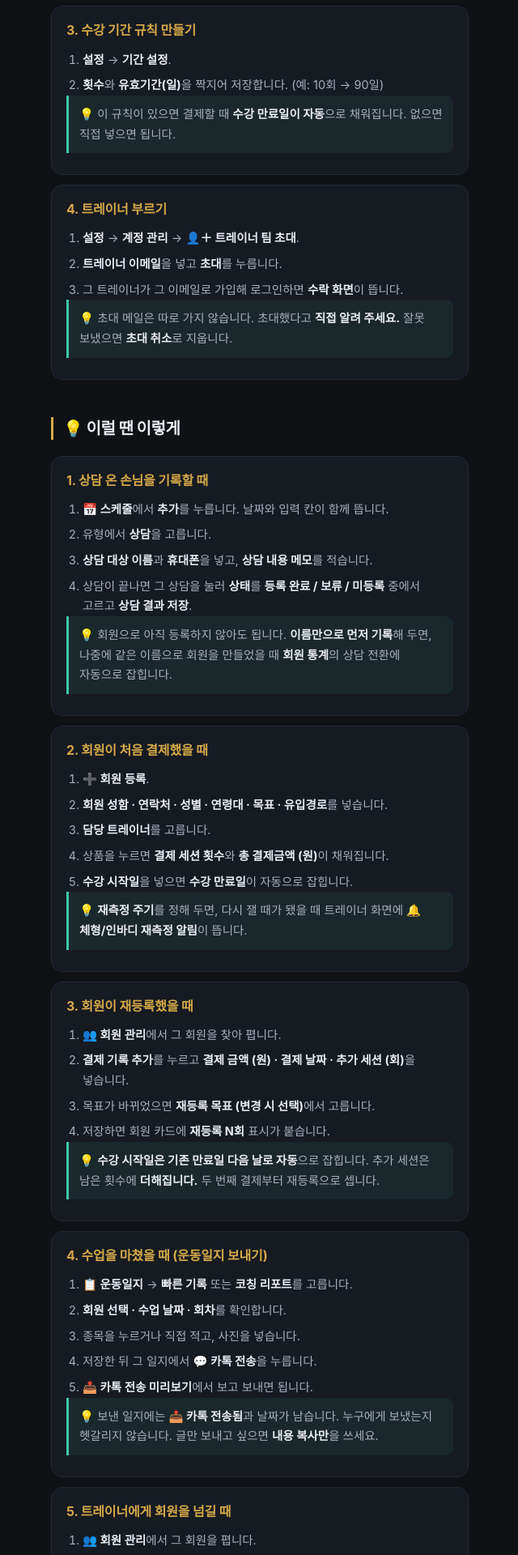
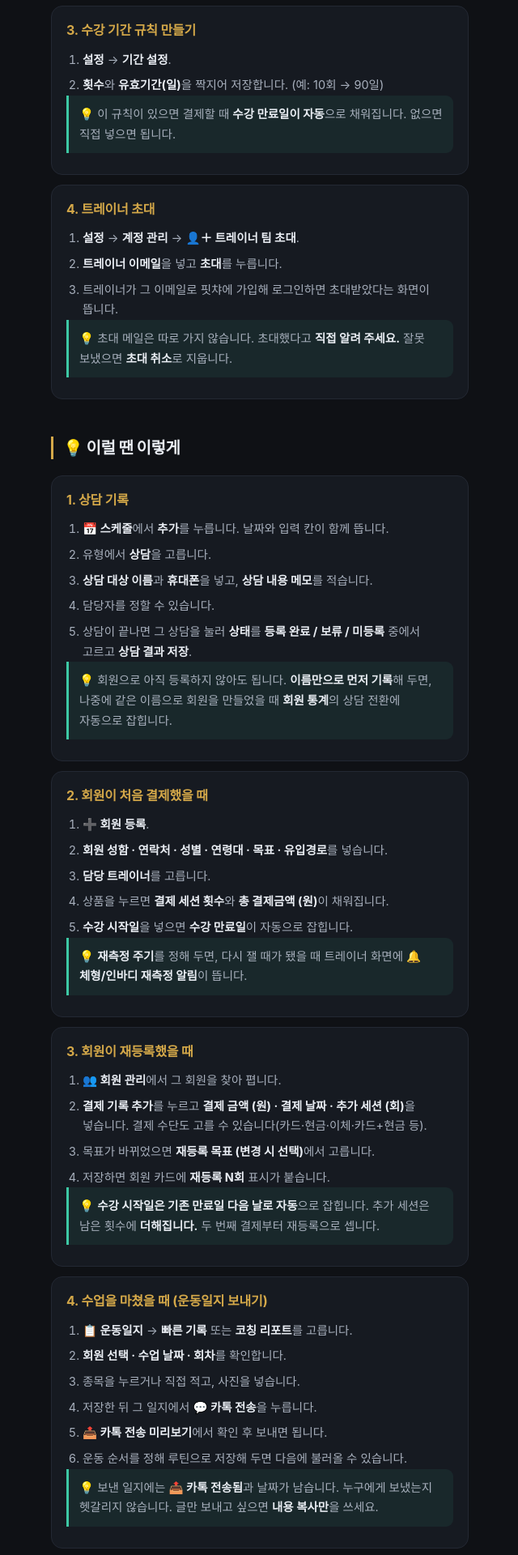
Before and after one commit to h31930491-cmd/fitcha-legal, a Jekyll site: the page built from guide.html, in a window 1280 px wide. Shown: the part 1053-2973 px from the top of the page at 81% size, without its empty margins (319-959 px from the left). Built offline with Jekyll 4.4.1, drawn with Linux system fonts in a browser that asks for light colours; some of the changed text lies outside the part shown.

Commit message:
feat: 가이드 수정 34건 + 사진 8장 배치 + 랜딩 2건 (사용자 확정 문안)
A. 가이드 /guide/ 수정 34건 — 지시 문안 그대로.
   제목 4건(트레이너 초대 / 상담 기록 / 회원 인계 시 / 트레이너에게 업무 부여),
   단계·설명 교체 20건, 팁 교체 8건, 단계 추가 3건(상담 담당자 · 결제 수단 · 루틴 저장),
   FAQ 정산 0원 답변 교체 1건.
   ※알림 설정은 A안대로 「받을 알림을 앱에서 켜고 끕니다.」 — 발송 방식·시점을 말하지 않는다.
   ※🌱4 외의 「수락 화면」(👥1·FAQ)은 수정 대상이 아니라 그대로 뒀다(실측 불가 3번 현행 유지 확정).

B. 가이드 사진 8장 배치 — 기존 5장 재사용 + 신규 3장(workoutlog · evaluation · trainerinfo)
   만 축소해 추가했다(480px · 랜딩과 같은 방식 · lazy · alt).
   자리: 대시보드 · 포트폴리오 · 회원 통계 · 정산 관리 · 업무 관리 · 트레이너 평가+정보 · 운동일지.
   맞는 장이 없는 절(회원 관리 · 스케줄 · 목표 · 트레이너 1·2·4·5·6·7)에는 넣지 않았다.

C. 랜딩 index.html 2건
   ① 구역 1에 「수업 자료가 트레이너의 자산이 됩니다」 항목 추가(5 → 6항목).
   ② PRICING:HIDDEN 주석 «안»의 첫 줄을 「첫 1주 무료. 동료를 초대하면 1주가 더 늘어납니다.」로 갱신.
      요금표·「각자 결제 · 언제든 해지」는 그대로. 주석 상태 유지 — 렌더 노출 0건 확인.

★terms.md · privacy.md · assets/og-image.png 미접촉.
※금지어(자동 생성·비포·애프터·준비 중·개발 중·추후 구현·곧 제공) 0건.

```diff
--- a/guide.html
+++ b/guide.html
@@ -71,6 +71,13 @@
   .sec li:last-child { margin-bottom: 0; }
   .sec b { color: var(--text); font-weight: 700; }
   .sec p { margin: 0 0 10px; font-size: 14.5px; color: var(--sub); }
+
+  /* 화면 사진 — 랜딩과 같은 규칙(가로 65% · 가운데 정렬) */
+  .shot { margin: 14px 0 0; text-align: center; }
+  .shot img {
+    width: 65%; max-width: 300px; height: auto; display: block; margin: 0 auto;
+    border: 1px solid var(--border); border-radius: 12px;
+  }
 
   /* 팁 */
   .tip {
@@ -156,11 +163,11 @@
     </div>
 
     <div class="sec">
-      <h3>4. 트레이너 부르기</h3>
+      <h3>4. 트레이너 초대</h3>
       <ol>
         <li><b>설정</b> → <b>계정 관리</b> → <b>👤＋ 트레이너 팀 초대</b>.</li>
         <li><b>트레이너 이메일</b>을 넣고 <b>초대</b>를 누릅니다.</li>
-        <li>그 트레이너가 그 이메일로 가입해 로그인하면 <b>수락 화면</b>이 뜹니다.</li>
+        <li>트레이너가 그 이메일로 핏챠에 가입해 로그인하면 초대받았다는 화면이 뜹니다.</li>
       </ol>
       <p class="tip">💡 초대 메일은 따로 가지 않습니다. 초대했다고 <b>직접 알려 주세요.</b> 잘못 보냈으면 <b>초대 취소</b>로 지웁니다.</p>
     </div>
@@ -171,11 +178,12 @@
     <h2>💡 이럴 땐 이렇게</h2>
 
     <div class="sec">
-      <h3>1. 상담 온 손님을 기록할 때</h3>
+      <h3>1. 상담 기록</h3>
       <ol>
         <li><b>📅 스케줄</b>에서 <b>추가</b>를 누릅니다. 날짜와 입력 칸이 함께 뜹니다.</li>
         <li>유형에서 <b>상담</b>을 고릅니다.</li>
         <li><b>상담 대상 이름</b>과 <b>휴대폰</b>을 넣고, <b>상담 내용 메모</b>를 적습니다.</li>
+        <li>담당자를 정할 수 있습니다.</li>
         <li>상담이 끝나면 그 상담을 눌러 <b>상태</b>를 <b>등록 완료 / 보류 / 미등록</b> 중에서 고르고 <b>상담 결과 저장</b>.</li>
       </ol>
       <p class="tip">💡 회원으로 아직 등록하지 않아도 됩니다. <b>이름만으로 먼저 기록</b>해 두면, 나중에 같은 이름으로 회원을 만들었을 때 <b>회원 통계</b>의 상담 전환에 자동으로 잡힙니다.</p>
@@ -197,7 +205,7 @@
       <h3>3. 회원이 재등록했을 때</h3>
       <ol>
         <li><b>👥 회원 관리</b>에서 그 회원을 찾아 폅니다.</li>
-        <li><b>결제 기록 추가</b>를 누르고 <b>결제 금액 (원) · 결제 날짜 · 추가 세션 (회)</b>을 넣습니다.</li>
+        <li><b>결제 기록 추가</b>를 누르고 <b>결제 금액 (원) · 결제 날짜 · 추가 세션 (회)</b>을 넣습니다. 결제 수단도 고를 수 있습니다(카드·현금·이체·카드+현금 등).</li>
         <li>목표가 바뀌었으면 <b>재등록 목표 (변경 시 선택)</b>에서 고릅니다.</li>
         <li>저장하면 회원 카드에 <b>재등록 N회</b> 표시가 붙습니다.</li>
       </ol>
@@ -211,23 +219,24 @@
         <li><b>회원 선택 · 수업 날짜 · 회차</b>를 확인합니다.</li>
         <li>종목을 누르거나 직접 적고, 사진을 넣습니다.</li>
         <li>저장한 뒤 그 일지에서 <b>💬 카톡 전송</b>을 누릅니다.</li>
-        <li><b>📤 카톡 전송 미리보기</b>에서 보고 보내면 됩니다.</li>
+        <li><b>📤 카톡 전송 미리보기</b>에서 확인 후 보내면 됩니다.</li>
+        <li>운동 순서를 정해 루틴으로 저장해 두면 다음에 불러올 수 있습니다.</li>
       </ol>
       <p class="tip">💡 보낸 일지에는 <b>📤 카톡 전송됨</b>과 날짜가 남습니다. 누구에게 보냈는지 헷갈리지 않습니다. 글만 보내고 싶으면 <b>내용 복사만</b>을 쓰세요.</p>
     </div>
 
     <div class="sec">
-      <h3>5. 트레이너에게 회원을 넘길 때</h3>
+      <h3>5. 회원 인계 시</h3>
       <ol>
         <li><b>👥 회원 관리</b>에서 그 회원을 폅니다.</li>
         <li><b>정보 수정</b>을 누릅니다.</li>
         <li><b>담당 트레이너</b>를 새 트레이너로 바꾸고 저장합니다.</li>
       </ol>
-      <p class="tip">💡 넘긴 기록이 남습니다. <b>🧮 회원 통계</b>에서 트레이너를 고르면 <b>🔁 인계 내역</b>에 「회원 · 이전 담당 → 새 담당 · 날짜」가 보입니다. 넘긴 쪽과 받은 쪽 <b>양쪽에</b> 나옵니다.</p>
+      <p class="tip">💡 인계한 기록이 남습니다. <b>🧮 회원 통계</b>에서 트레이너를 고르면 <b>🔁 인계 내역</b>에 「회원 · 이전 담당 → 새 담당 · 날짜」가 보입니다. 인계,인수한 두 트레이너에게 기록이 남습니다.</p>
     </div>
 
     <div class="sec">
-      <h3>6. 트레이너에게 업무를 시킬 때</h3>
+      <h3>6. 트레이너에게 업무 부여</h3>
       <ol>
         <li><b>🗂 업무 관리</b> → <b>업무 부여</b>.</li>
         <li><b>업무명 · 담당 트레이너 · 마감일</b>을 넣습니다.</li>
@@ -236,7 +245,7 @@
         <li>필요하면 <b>사진 추가</b>로 어떻게 해야 하는지 사진을 넣습니다(최대 5장).</li>
         <li><b>업무 부여</b>를 누릅니다.</li>
       </ol>
-      <p class="tip">💡 트레이너가 마치면 <b>완료 사진</b>을 올립니다. 시킬 때 사진과 마친 뒤 사진을 <b>나란히</b> 볼 수 있습니다.</p>
+      <p class="tip">💡 트레이너가 마치면 <b>완료 사진</b>을 올립니다. 부여한 업무 사진과 마친 뒤 사진을 <b>나란히</b> 볼 수 있습니다.</p>
     </div>
   </section>
 
@@ -247,9 +256,10 @@
     <div class="sec">
       <h3>📊 대시보드</h3>
       <ul class="b">
-        <li>달을 <b>‹ ›</b>로 옮기며 그 달 <b>총매출</b>과 <b>건수</b>, <b>신규 회원</b> 수를 봅니다.</li>
-        <li><b>트레이너별 매출</b>에서 누가 얼마를 올렸는지 막대로 비교합니다.</li>
+        <li>달을 <b>‹ ›</b>로 옮기며 그 달 <b>총매출</b>과 <b>결제 건수</b>, <b>신규 회원</b> 수를 봅니다.</li>
+        <li><b>트레이너별 매출</b>을 막대로 쉽게 볼 수 있습니다.</li>
       </ul>
+      <div class="shot"><img src="{{ '/assets/shots/dashboard.png' | relative_url }}" alt="대시보드 화면" width="480" height="1039" loading="lazy"></div>
       <p class="tip">💡 카드를 누르면 <b>어떤 결제로 그 숫자가 나왔는지</b> 내역이 펼쳐집니다.</p>
     </div>
 
@@ -257,19 +267,19 @@
       <h3>👥 회원 관리</h3>
       <ul class="b">
         <li><b>전체 회원 검색</b>으로 이름을 찾습니다.</li>
-        <li>상태 <b>전체 / 진행중 / 예정 / 만료</b>와 담당자로 걸러 봅니다.</li>
-        <li>회원을 누르면 등록 정보·배정 이력·결제 기록이 나옵니다. <b>정보 수정</b>으로 고칩니다.</li>
+        <li>상태 <b>전체 / 진행중 / 예정 / 만료</b>와 담당자별로 확인할 수 있습니다.</li>
+        <li>회원을 누르면 등록 정보·배정 이력·결제 기록이 나옵니다. <b>정보 수정</b>이 가능합니다.</li>
       </ul>
-      <p class="tip">💡 <b>만료</b>로 걸러 보면 연락할 회원이 한눈에 보입니다.</p>
+      <p class="tip">💡 상태와 담당자를 조합해 원하는 회원만 볼 수 있습니다.</p>
     </div>
 
     <div class="sec">
       <h3>📅 스케줄</h3>
       <ul class="b">
         <li><b>추가</b>를 누르면 날짜와 입력 칸이 함께 뜹니다. <b>수업</b> 또는 <b>상담</b>을 고릅니다.</li>
-        <li>수업이 끝나면 <b>확인 (일정 확정)</b>으로 마칩니다.</li>
+        <li>수업은 <b>진행·노쇼·취소·예정</b>으로 진행 및 변경 가능합니다.</li>
       </ul>
-      <p class="tip">💡 확정한 수업만 <b>정산</b>에 들어갑니다. 빠뜨리면 정산 금액이 적게 나옵니다.</p>
+      <p class="tip">💡 진행한 수업만 <b>정산</b>에 들어갑니다.</p>
     </div>
 
     <div class="sec">
@@ -278,26 +288,28 @@
         <li>회원별로 사진을 <b>인바디 · 체형 · 바디프로필</b> 세 칸에 날짜별로 쌓습니다.</li>
         <li><b>인바디 측정 기록</b>을 넣으면 변화가 그래프로 보입니다.</li>
       </ul>
+      <div class="shot"><img src="{{ '/assets/shots/portfolio.png' | relative_url }}" alt="포트폴리오 화면" width="480" height="1039" loading="lazy"></div>
       <p class="tip">💡 몸무게만 빠르게 넣을 수도 있습니다. 매번 다 채우지 않아도 됩니다.</p>
     </div>
 
     <div class="sec">
       <h3>🎯 목표</h3>
       <ul class="b">
-        <li>회원별로 목표를 만들고 <b>달성 횟수</b>를 올립니다.</li>
-        <li><b>{회원명} 님 목표 달성률</b>이 원형으로 보입니다.</li>
+        <li>회원별로 목표를 설정하고 <b>달성 횟수</b>를 기록할 수 있습니다.</li>
+        <li><b>{회원명} 님 목표 달성률</b>이 원형 그래프로 보입니다.</li>
       </ul>
-      <p class="tip">💡 ± 로 바꾼 뒤 <b>저장</b>을 눌러야 반영됩니다. 잘못 눌러도 저장 전이면 괜찮습니다.</p>
+      <p class="tip">💡 달성 횟수는 수업 때마다 바로바로 기록해 두면 정확하게 쌓입니다.</p>
     </div>
 
     <div class="sec">
       <h3>🧮 회원 통계</h3>
       <ul class="b">
-        <li><b>우리 센터 회원 구성</b> — <b>연령 × 성별 지도</b>와 방문 목적 순위.</li>
+        <li><b>우리 센터 회원 구성</b> — <b>연령 × 성별 지도</b>와 <b>방문 목적 순위</b>.</li>
         <li><b>💬 상담 전환 분석</b> — 상담 몇 명 중 몇 명이 등록했는지.</li>
         <li><b>🔄 트레이너별 재등록률</b> · <b>🆕 신규 유입</b>.</li>
         <li>기준을 <b>연령대 / 목적 / 성별</b>로 바꿔 봅니다.</li>
       </ul>
+      <div class="shot"><img src="{{ '/assets/shots/stats.png' | relative_url }}" alt="회원 통계 화면" width="480" height="1039" loading="lazy"></div>
       <p class="tip">💡 위쪽 <b>전체 / 월별</b>로 기간을 바꿉니다. 트레이너 이름을 누르면 그 사람 것만 봅니다.</p>
     </div>
 
@@ -307,18 +319,20 @@
         <li>달을 고르면 <b>전체 현황</b>(전체 수업·진행·노쇼·취소·재등록 회원)이 나옵니다.</li>
         <li><b>트레이너별 정산</b>에 회원마다 <b>회수 × 세션당 금액 × 정산율</b>이 그대로 보입니다.</li>
       </ul>
-      <p class="tip">💡 숫자가 어떻게 나왔는지 줄마다 적혀 있어, 물어보면 <b>화면을 같이 보며</b> 설명할 수 있습니다.</p>
+      <div class="shot"><img src="{{ '/assets/shots/settlement.png' | relative_url }}" alt="정산 관리 화면" width="480" height="1039" loading="lazy"></div>
+      <p class="tip">💡 회원마다 정산 내역이 줄로 표시되어 정산 기준을 투명하게 확인할 수 있습니다.</p>
     </div>
 
     <div class="sec">
       <h3>🗂 업무 관리 · 📄 업무 보고</h3>
       <ul class="b">
-        <li><b>업무 부여</b> — 위 「트레이너에게 업무를 시킬 때」 참고.</li>
-        <li><b>업무 기준</b> — 자주 시키는 일의 기준을 사진과 함께 만들어 둡니다.</li>
+        <li><b>업무 부여</b> — 위 트레이너 업무 부여 참고.</li>
+        <li><b>업무 기준</b> — 자주 부여하는 업무, 기본 업무에 대한 내용과 사진을 기록해둡니다.</li>
         <li><b>루틴</b> — 날마다·주기적으로 해야 할 일을 묶어 체크리스트로 씁니다.</li>
-        <li><b>📄 업무 보고</b> — 트레이너가 올린 보고를 봅니다. 안 본 보고에는 표시가 붙습니다.</li>
+        <li><b>📄 업무 보고</b> — 트레이너가 올린 보고를 봅니다. 보고한 업무는 알림이 뜹니다.</li>
       </ul>
-      <p class="tip">💡 업무를 만들 때 <b>연결할 기준</b>을 고르면, 트레이너가 기준 사진을 보며 일합니다.</p>
+      <div class="shot"><img src="{{ '/assets/shots/tasks.png' | relative_url }}" alt="업무 관리 화면" width="480" height="1039" loading="lazy"></div>
+      <p class="tip">💡 업무를 만들 때 <b>연결할 기준</b>을 고르면, 트레이너가 기준 사진과 내용을 참고하여 업무를 진행할 수 있습니다.</p>
     </div>
 
     <div class="sec">
@@ -327,6 +341,8 @@
         <li><b>트레이너 평가</b> — 출근율·수업 진행률과 <b>월별 실적</b>(매출·정산·신규 유입·재등록률).</li>
         <li><b>트레이너 정보</b> — 담당 회원 수, <b>합류·퇴사 이력</b>, 수업 현황, 출석률.</li>
       </ul>
+      <div class="shot"><img src="{{ '/assets/shots/evaluation.png' | relative_url }}" alt="트레이너 평가 화면" width="480" height="1039" loading="lazy"></div>
+      <div class="shot"><img src="{{ '/assets/shots/trainerinfo.png' | relative_url }}" alt="트레이너 정보 화면" width="480" height="1039" loading="lazy"></div>
       <p class="tip">💡 평가의 각 칸을 누르면 <b>그 숫자의 근거 내역</b>이 펼쳐집니다.</p>
     </div>
   </section>
@@ -358,13 +374,14 @@
       <ul class="b">
         <li>위 「수업을 마쳤을 때」와 같습니다. 적고 → 저장 → <b>💬 카톡 전송</b>.</li>
       </ul>
-      <p class="tip">💡 <b>직전 일지 불러오기</b>를 쓰면 지난번 내용이 그대로 올라옵니다. 바뀐 것만 고치면 됩니다.</p>
+      <div class="shot"><img src="{{ '/assets/shots/workoutlog.png' | relative_url }}" alt="운동일지 화면" width="480" height="1039" loading="lazy"></div>
+      <p class="tip">💡 <b>직전 일지 불러오기</b>를 쓰면 지난번 내용이 그대로 올라옵니다. 바뀐 것만 고치면 됩니다. 운동 순서를 루틴으로 저장할 수도 있습니다.</p>
     </div>
 
     <div class="sec">
       <h3>4. 📅 스케줄 (수업 관리)</h3>
       <ul class="b">
-        <li>내 수업 일정을 보고, 끝난 수업을 <b>확인 (일정 확정)</b>으로 마칩니다.</li>
+        <li>내 수업 일정을 보고, 진행한 수업을 <b>진행</b> 버튼을 눌러 확정합니다.</li>
       </ul>
       <p class="tip">💡 확정해야 <b>내 정산</b>에 들어갑니다.</p>
     </div>
@@ -374,7 +391,7 @@
       <ul class="b">
         <li>담당 회원의 사진·인바디를 쌓고, 목표와 달성 횟수를 기록합니다.</li>
       </ul>
-      <p class="tip">💡 기록이 쌓일수록 회원에게 보여 줄 것이 많아집니다.</p>
+      <p class="tip">💡 기록이 쌓일수록 그래프와 자료가 많아집니다.</p>
     </div>
 
     <div class="sec">
@@ -389,9 +406,9 @@
       <h3>7. 💰 내 정산 · ⚙️ 알림 설정</h3>
       <ul class="b">
         <li><b>내 정산</b> — 기간을 골라 완료 수업 기준 금액을 봅니다.</li>
-        <li><b>알림 설정</b> — <b>앱 푸시 · 애플워치 · 카카오톡</b> 중 받을 곳과 <b>며칠 전 · 받을 시간</b>을 고릅니다. 회원별로 켜고 끌 수도 있습니다.</li>
+        <li><b>알림 설정</b> — 받을 알림을 앱에서 켜고 끕니다.</li>
       </ul>
-      <p class="tip">💡 <b>수정</b>을 누르고 바꾼 뒤 <b>저장</b>해야 반영됩니다.</p>
+      <p class="tip">💡 <b>내 정산</b>은 기간을 바꿔 가며 지난달 금액도 확인할 수 있습니다.</p>
     </div>
   </section>
 
@@ -402,7 +419,7 @@
       <div class="qa"><p class="q">Q. 트레이너가 초대 메일을 못 받았대요.</p>
         <p class="a">초대 메일은 가지 않습니다. <b>초대한 이메일로 가입해 로그인</b>하면 수락 화면이 뜹니다.</p></div>
       <div class="qa"><p class="q">Q. 정산 금액이 0원으로 나와요.</p>
-        <p class="a">수업을 <b>확인 (일정 확정)</b> 하지 않으면 완료로 안 셉니다. 스케줄에서 확정했는지 봐 주세요.</p></div>
+        <p class="a">수업을 <b>진행</b> 버튼을 누르지 않으면 (일정 확정) 완료로 안 셉니다. 스케줄에서 <b>진행</b> 버튼을 눌렀는지 확인해주세요.</p></div>
       <div class="qa"><p class="q">Q. 재등록으로 안 잡혀요.</p>
         <p class="a">회원의 <b>두 번째 결제부터</b> 재등록으로 셉니다. 결제를 새로 넣었는지 봐 주세요.</p></div>
       <div class="qa"><p class="q">Q. 인계한 회원 실적은 누구 것인가요?</p>
--- a/index.html
+++ b/index.html
@@ -246,6 +246,10 @@
       <p>누구에게 신규가 붙고 누구에게 재등록이 잘되는지 월별 실적으로 비교됩니다. 재등록이 잘 되는 층과 안 되는 층, 상담이 어디서 끊기는지도 전환율로 보입니다.</p>
     </div>
     <div class="item">
+      <h3>수업 자료가 트레이너의 자산이 됩니다</h3>
+      <p>운동일지, 회원 기록, 성과 데이터가 트레이너 이름으로 쌓입니다. 핏챠는 그 자산을 쌓아주는 앱입니다.</p>
+    </div>
+    <div class="item">
       <h3>업무가 체계가 됩니다</h3>
       <p>체계 없던 업무를 시스템으로 만듭니다. 업무 부여, 날마다·주기적으로 해야 할 업무 체크리스트, 업무 담당자 지정, 완료 전후 사진까지 됩니다.</p>
     </div>
@@ -290,7 +294,7 @@
   <!-- PRICING:HIDDEN — 심사 통과 전까지 숨긴다(총괄 확정 ⓑ). 승인 후 지시가 오면 이 주석의 여는 줄과 닫는 줄만 지워 켠다.
        ※주석 안에서는 하이픈 두 개를 쓰지 않는다(HTML 주석이 조기 종료된다).
   <section class="pricing">
-    <h2 class="pr-title">첫 3주, 전부 무료로 써보세요.</h2>
+    <h2 class="pr-title">첫 1주 무료. 동료를 초대하면 1주가 더 늘어납니다.</h2>
     <ul class="pr-list">
       <li><span class="pr-who">트레이너</span> <span class="pr-won">월 9,900원</span> <span class="pr-day">(하루 330원)</span></li>
       <li><span class="pr-who">대표</span> <span class="pr-won">월 12,900원</span> <span class="pr-day">(하루 430원)</span></li>
```
Also changed, not shown: assets/shots/evaluation.png (added), assets/shots/trainerinfo.png (added), assets/shots/workoutlog.png (added).
